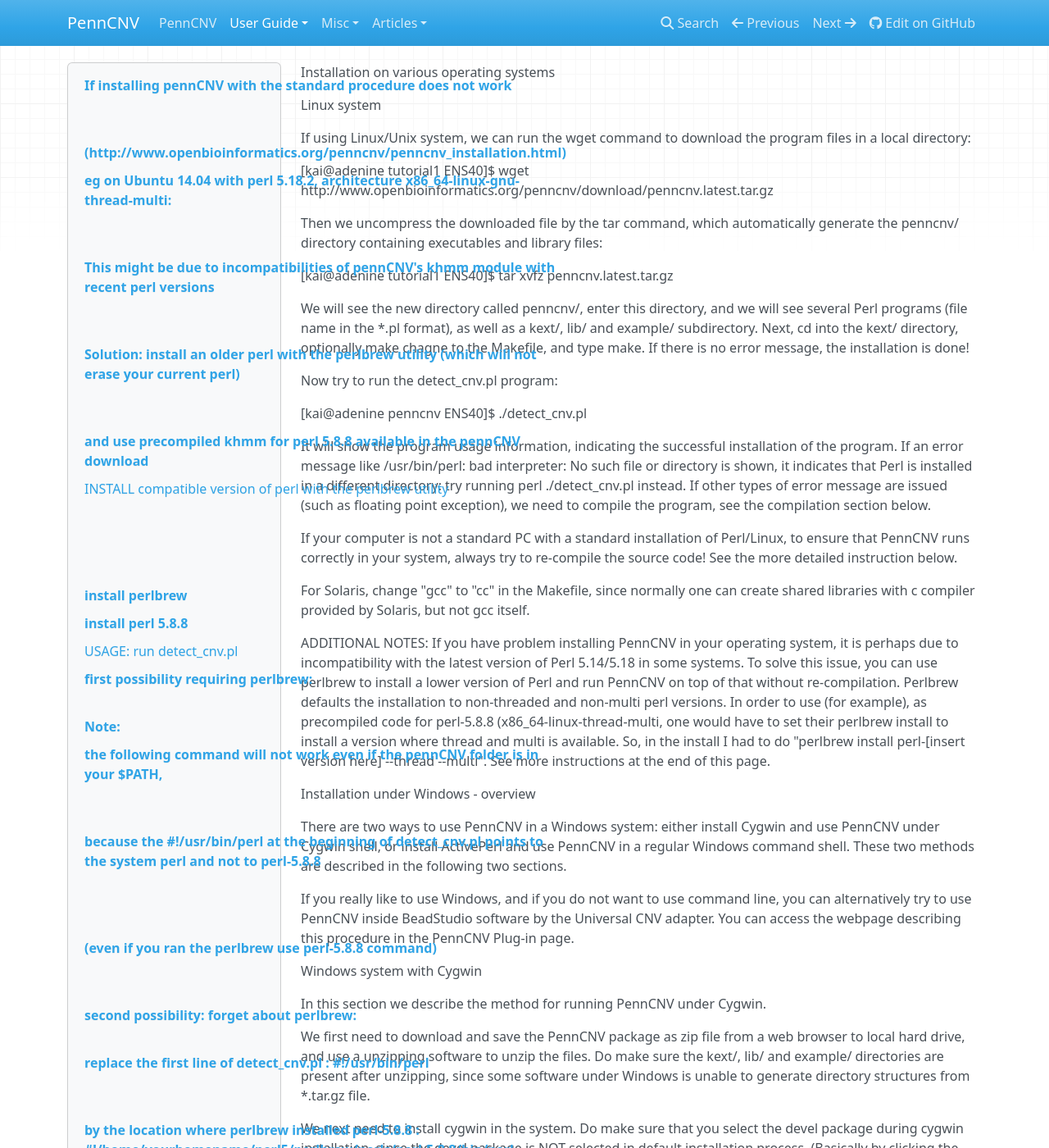
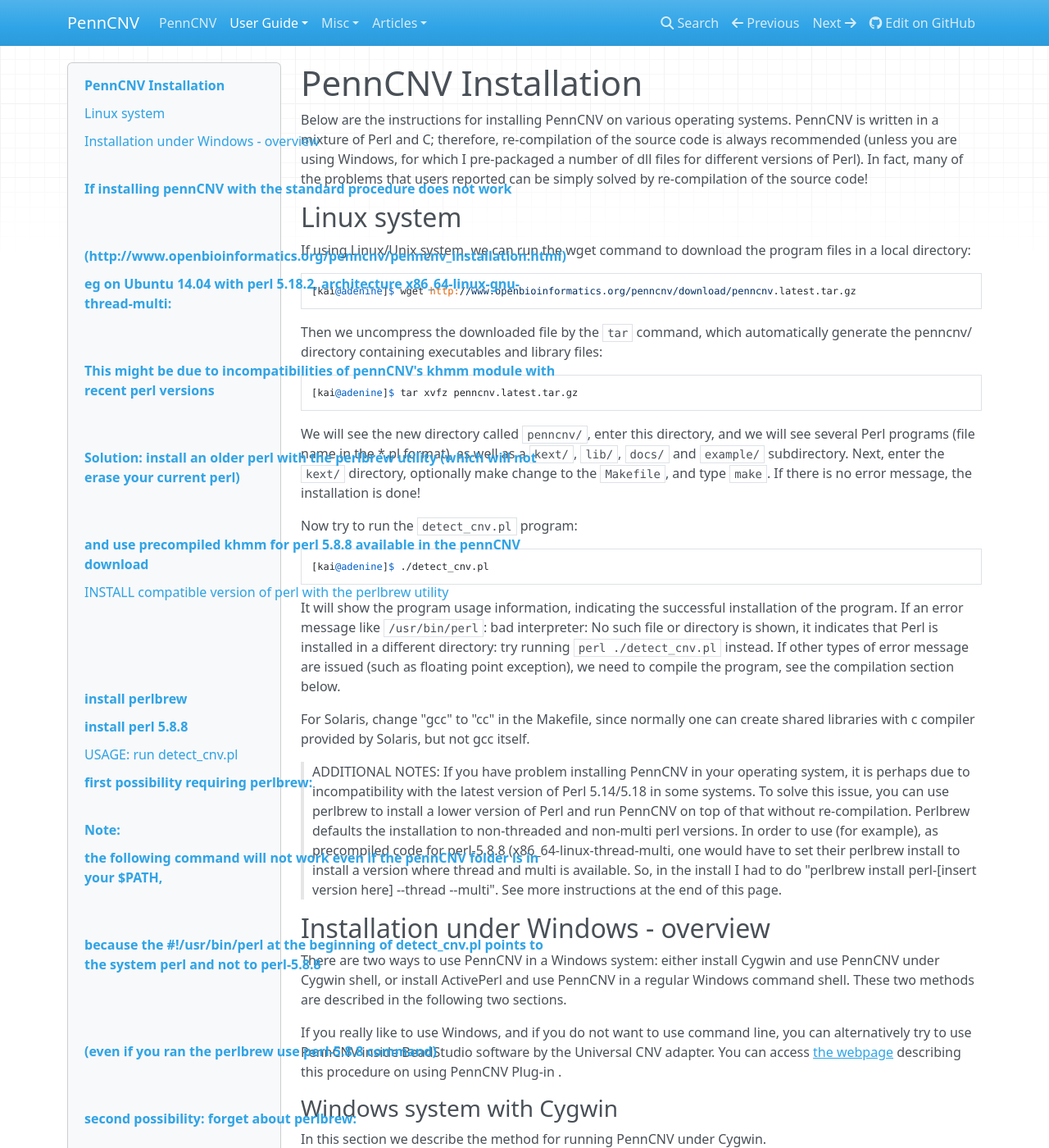
Before and after one commit to WGLab/PennCNV, an MkDocs documentation site: the page built from docs/user-guide/install.md, in a window 1280 px wide and 1400 px high. Shown: the whole window at 82% size. Built offline with MkDocs 1.6.1, drawn with Linux system fonts in a browser that asks for light colours; nearby versions of some CDN libraries; old or Windows-style settings are respelled for this version of MkDocs; some of the changed text lies outside the part shown.

Commit message:
Updated install.md

````diff
--- a/docs/user-guide/install.md
+++ b/docs/user-guide/install.md
@@ -1,48 +1,49 @@
-Installation on various operating systems
+# PennCNV Installation
 
-Linux system
+Below are the instructions for installing PennCNV on various operating systems. PennCNV is written in a mixture of Perl and C; therefore, re-compilation of the source code is always recommended (unless you are using Windows, for which I pre-packaged a number of dll files for different versions of Perl). In fact, many of the problems that users reported can be simply solved by re-compilation of the source code!
+
+## Linux system
 
 If using Linux/Unix system, we can run the wget command to download the program files in a local directory:
 
-[kai@adenine tutorial1 ENS40]$ wget http://www.openbioinformatics.org/penncnv/download/penncnv.latest.tar.gz
+```
+[kai@adenine]$ wget http://www.openbioinformatics.org/penncnv/download/penncnv.latest.tar.gz
+```
 
-Then we uncompress the downloaded file by the tar command, which automatically generate the penncnv/ directory containing executables and library files:
+Then we uncompress the downloaded file by the `tar` command, which automatically generate the penncnv/ directory containing executables and library files:
 
-[kai@adenine tutorial1 ENS40]$ tar xvfz penncnv.latest.tar.gz
+```
+[kai@adenine]$ tar xvfz penncnv.latest.tar.gz
+```
 
-We will see the new directory called penncnv/, enter this directory, and we will see several Perl programs (file name in the *.pl format), as well as a kext/, lib/ and example/ subdirectory. Next, cd into the kext/ directory, optionally make chagne to the Makefile, and type make. If there is no error message, the installation is done!
+We will see the new directory called `penncnv/`, enter this directory, and we will see several Perl programs (file name in the \*.pl format), as well as a `kext/`, `lib/`, `docs/` and `example/` subdirectory. Next, enter the `kext/` directory, optionally make change to the `Makefile`, and type `make`. If there is no error message, the installation is done!
 
-Now try to run the detect_cnv.pl program:
+Now try to run the `detect_cnv.pl` program:
 
-[kai@adenine penncnv ENS40]$ ./detect_cnv.pl
+```
+[kai@adenine]$ ./detect_cnv.pl
+```
 
-It will show the program usage information, indicating the successful installation of the program. If an error message like /usr/bin/perl: bad interpreter: No such file or directory is shown, it indicates that Perl is installed in a different directory: try running perl ./detect_cnv.pl instead. If other types of error message are issued (such as floating point exception), we need to compile the program, see the compilation section below.
-
-If your computer is not a standard PC with a standard installation of Perl/Linux, to ensure that PennCNV runs correctly in your system, always try to re-compile the source code! See the more detailed instruction below.
+It will show the program usage information, indicating the successful installation of the program. If an error message like `/usr/bin/perl`: bad interpreter: No such file or directory is shown, it indicates that Perl is installed in a different directory: try running `perl ./detect_cnv.pl` instead. If other types of error message are issued (such as floating point exception), we need to compile the program, see the compilation section below.
 
 For Solaris, change "gcc" to "cc" in the Makefile, since normally one can create shared libraries with c compiler provided by Solaris, but not gcc itself.
 
+> ADDITIONAL NOTES: If you have problem installing PennCNV in your operating system, it is perhaps due to incompatibility with the latest version of Perl 5.14/5.18 in some systems. To solve this issue, you can use perlbrew to install a lower version of Perl and run PennCNV on top of that without re-compilation. Perlbrew defaults the installation to non-threaded and non-multi perl versions. In order to use (for example), as precompiled code for perl-5.8.8 (x86_64-linux-thread-multi, one would have to set their perlbrew install to install a version where thread and multi is available. So, in the install I had to do "perlbrew install perl-[insert version here] --thread --multi". See more instructions at the end of this page.
 
-
-ADDITIONAL NOTES: If you have problem installing PennCNV in your operating system, it is perhaps due to incompatibility with the latest version of Perl 5.14/5.18 in some systems. To solve this issue, you can use perlbrew to install a lower version of Perl and run PennCNV on top of that without re-compilation. Perlbrew defaults the installation to non-threaded and non-multi perl versions. In order to use (for example), as precompiled code for perl-5.8.8 (x86_64-linux-thread-multi, one would have to set their perlbrew install to install a version where thread and multi is available. So, in the install I had to do "perlbrew install perl-[insert version here] --thread --multi". See more instructions at the end of this page.
-
-
-
-Installation under Windows - overview
+## Installation under Windows - overview
 
 There are two ways to use PennCNV in a Windows system: either install Cygwin and use PennCNV under Cygwin shell, or install ActivePerl and use PennCNV in a regular Windows command shell. These two methods are described in the following two sections.
 
-If you really like to use Windows, and if you do not want to use command line, you can alternatively try to use PennCNV inside BeadStudio software by the Universal CNV adapter. You can access the webpage describing this procedure in the PennCNV Plug-in page.
+If you really like to use Windows, and if you do not want to use command line, you can alternatively try to use PennCNV inside BeadStudio software by the Universal CNV adapter. You can access [the webpage](/misc/plugin.md) describing this procedure on using PennCNV Plug-in .
 
-
-
-Windows system with Cygwin
+### Windows system with Cygwin
 
 In this section we describe the method for running PennCNV under Cygwin.
 
-We first need to download and save the PennCNV package as zip file from a web browser to local hard drive, and use a unzipping software to unzip the files. Do make sure the kext/, lib/ and example/ directories are present after unzipping, since some software under Windows is unable to generate directory structures from *.tar.gz file.
+We first need to download and save the PennCNV package as zip file from a web browser to local hard drive, and use a unzipping software to unzip the files. Do make sure the `kext/`, `lib/` and `example/` directories are present after unzipping, since some software under Windows is unable to generate directory structures from `\*.tar.gz` file.
 
 We next need to install cygwin in the system. Do make sure that you select the devel package during cygwin installation, since the devel package is NOT selected in default installation process. (Basically by clicking the word next to devel in the package-selection dialog, you will see the option cycle through default, reinstall, uninstall and install: stop clicking when seeing install as the option and then go the next installation step (see figure below). Depending on your network connection speed and computer speed, it may take 5-30 minutes for downloading the package and another 5-10 minutes to install the package.
+
 
 cygwin install
 
````
